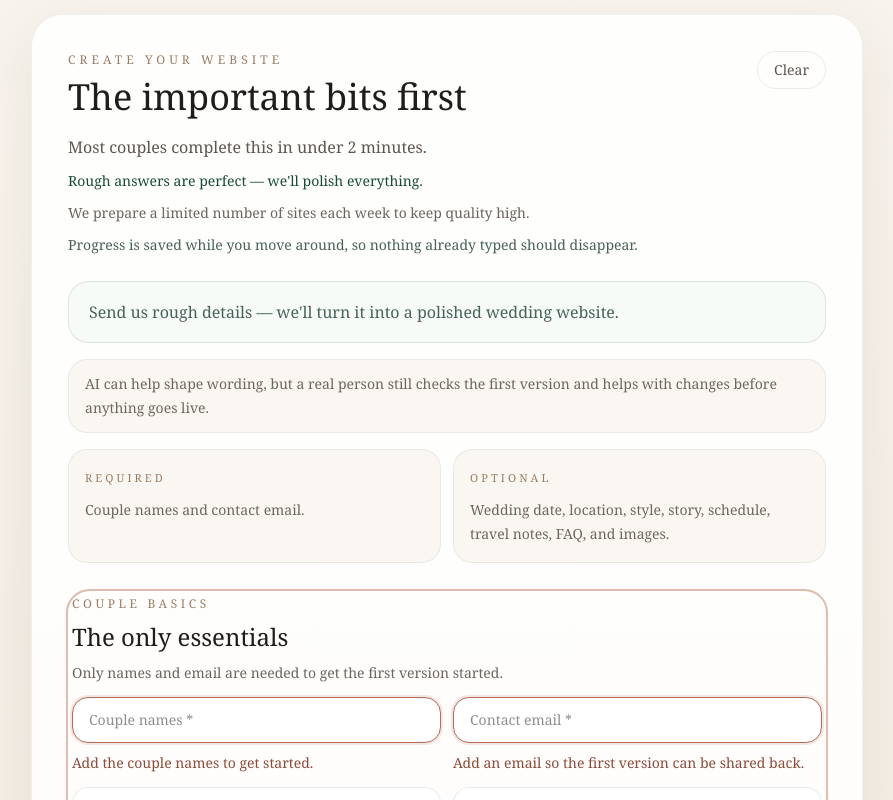
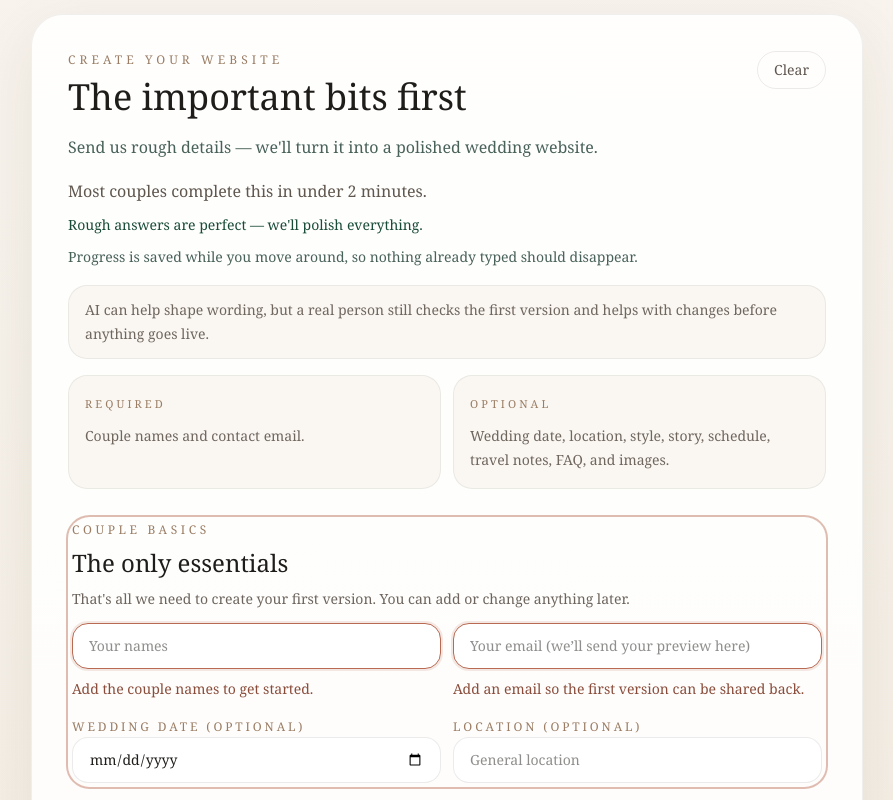
Before and after one commit to dh1612/wedding-website-platform, a Next.js app: page /get-started in a window 1280 px wide. Shown: the part 640-1440 px from the top of the page, without its empty margins (193-1086 px from the left). Built offline with nearby package versions, Linux system fonts and the light colour scheme.

Commit message:
Reduce intake form friction and clarify optional fields

```diff
--- a/components/client-intake-form.tsx
+++ b/components/client-intake-form.tsx
@@ -251,14 +251,14 @@ export function ClientIntakeForm({
               Create Your Website
             </p>
             <h2 className="mt-2 text-3xl sm:text-4xl">The important bits first</h2>
+            <p className="mt-4 text-base font-medium leading-7 text-[#486159]">
+              Send us rough details — we&apos;ll turn it into a polished wedding website.
+            </p>
             <p className="mt-4 text-base leading-7 text-[#5f564e]">
               Most couples complete this in under 2 minutes.
             </p>
             <p className="mt-2 text-sm leading-6 text-[#184b38]">
               Rough answers are perfect — we&apos;ll polish everything.
-            </p>
-            <p className="mt-2 text-sm leading-6 text-[#6d655d]">
-              We prepare a limited number of sites each week to keep quality high.
             </p>
             <p className="mt-2 text-sm leading-6 text-[#486159]">
               Progress is saved while you move around, so nothing already typed should disappear.
@@ -278,9 +278,6 @@ export function ClientIntakeForm({
           </button>
         </div>
 
-        <div className="mt-6 rounded-[1.3rem] border border-[#184b38]/12 bg-[#f6fbf8] px-5 py-4 text-base leading-7 text-[#486159]">
-          Send us rough details — we&apos;ll turn it into a polished wedding website.
-        </div>
         <div className="mt-4 rounded-[1.2rem] border border-black/6 bg-[#faf7f2] px-4 py-3 text-sm leading-6 text-[#6f665e]">
           AI can help shape wording, but a real person still checks the first version and helps with
           changes before anything goes live.
@@ -317,7 +314,7 @@ export function ClientIntakeForm({
               <p className="text-[12px] uppercase tracking-[0.3em] text-[#9a7d64]">Couple basics</p>
               <h3 className="mt-2 text-2xl">The only essentials</h3>
               <p className="mt-2 text-sm leading-6 text-[#6d655d]">
-                Only names and email are needed to get the first version started.
+                That&apos;s all we need to create your first version. You can add or change anything later.
               </p>
             </div>
             <div className="grid gap-3 md:grid-cols-2">
@@ -326,7 +323,7 @@ export function ClientIntakeForm({
                   ref={coupleInputRef}
                   value={values.couple}
                   onChange={(event) => updateField("couple", event.target.value)}
-                  placeholder="Couple names *"
+                  placeholder="Your names"
                   aria-invalid={hasMissingCouple}
                   className={`w-full rounded-[1rem] border bg-white px-4 py-3 text-sm text-[#1f1d1a] ${
                     hasMissingCouple ? "border-[#b86a53] ring-2 ring-[#b86a53]/15" : "border-black/8"
@@ -341,7 +338,7 @@ export function ClientIntakeForm({
                   ref={emailInputRef}
                   value={values.email}
                   onChange={(event) => updateField("email", event.target.value)}
-                  placeholder="Contact email *"
+                  placeholder="Your email (we’ll send your preview here)"
                   aria-invalid={hasMissingEmail}
                   className={`w-full rounded-[1rem] border bg-white px-4 py-3 text-sm text-[#1f1d1a] ${
                     hasMissingEmail ? "border-[#b86a53] ring-2 ring-[#b86a53]/15" : "border-black/8"
@@ -351,18 +348,29 @@ export function ClientIntakeForm({
                   <p className="text-sm leading-6 text-[#8a4c3a]">Add an email so the first version can be shared back.</p>
                 ) : null}
               </div>
+              <label className="space-y-2">
+                <span className="text-xs font-medium uppercase tracking-[0.24em] text-[#9a7d64]">
+                  Wedding date (optional)
+                </span>
                 <input
                   type="date"
                   value={values.date}
                   onChange={(event) => updateField("date", event.target.value)}
+                  aria-label="Wedding date (optional)"
                   className="w-full rounded-[1rem] border border-black/8 bg-white px-4 py-3 text-sm text-[#1f1d1a]"
                 />
+              </label>
+              <label className="space-y-2">
+                <span className="text-xs font-medium uppercase tracking-[0.24em] text-[#9a7d64]">
+                  Location (optional)
+                </span>
                 <input
                   value={values.locationSummary}
                   onChange={(event) => updateField("locationSummary", event.target.value)}
                   placeholder="General location"
                   className="w-full rounded-[1rem] border border-black/8 bg-white px-4 py-3 text-sm text-[#1f1d1a]"
                 />
+              </label>
             </div>
           </div>
 
```
Lines whose indentation alone changed are shown as unchanged.
